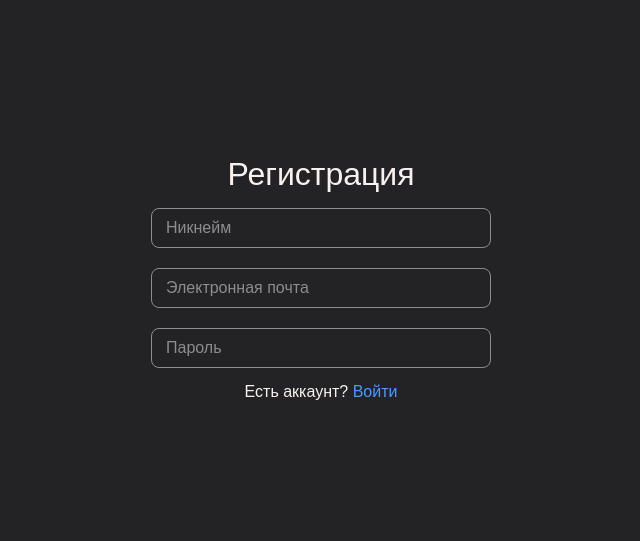
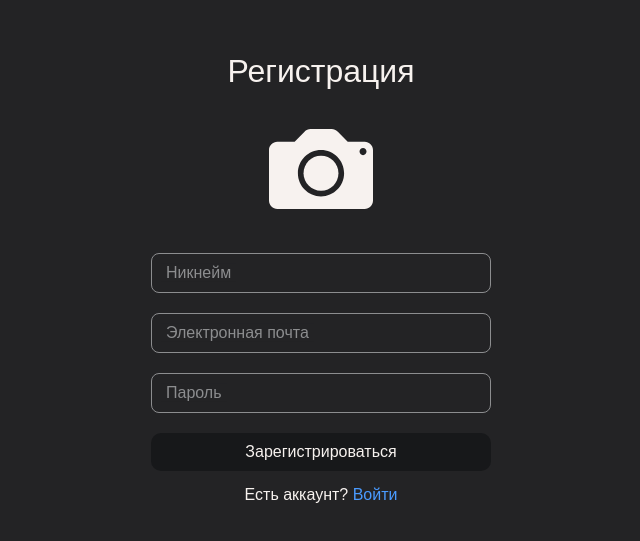
Before and after one commit to Alexandr-web/videoPlatform, a Nuxt app: page /auth/registration in a window 1280 px wide. Shown: the part 121-662 px from the top of the page, without its empty margins (319-959 px from the left). Built offline with nearby package versions, Linux system fonts and the light colour scheme.

Commit message:
закончил верстку и основной функционал авторизации на клиентской части

```diff
--- /dev/null
+++ b/components/icons/vCameraIcon.vue
@@ -0,0 +1,24 @@
+<template>
+  <svg
+    id="Layer_1"
+    style="enable-background:new 0 0 512 512;"
+    version="1.1"
+    viewBox="0 0 512 512"
+    xml:space="preserve"
+    xmlns="http://www.w3.org/2000/svg"
+    xmlns:xlink="http://www.w3.org/1999/xlink"
+    :class="classes.filter(Boolean).join(' ')"
+  ><g><path d="M430.4,147h-67.5l-40.4-40.8c0,0-0.2-0.2-0.3-0.2l-0.2-0.2v0c-6-6-14.1-9.8-23.3-9.8h-84c-9.8,0-18.5,4.2-24.6,10.9l0,0.1   l-39.5,40H81.6C63,147,48,161.6,48,180.2v202.1c0,18.6,15,33.7,33.6,33.7h348.8c18.5,0,33.6-15.1,33.6-33.7V180.2   C464,161.6,448.9,147,430.4,147z M256,365.5c-50.9,0-92.4-41.6-92.4-92.6c0-51.1,41.5-92.6,92.4-92.6c51,0,92.4,41.5,92.4,92.6   C348.4,323.9,307,365.5,256,365.5z M424.1,200.5c-7.7,0-14-6.3-14-14.1s6.3-14.1,14-14.1c7.7,0,14,6.3,14,14.1   S431.8,200.5,424.1,200.5z" /><path d="M256,202.9c-38.6,0-69.8,31.3-69.8,70c0,38.6,31.2,70,69.8,70c38.5,0,69.8-31.3,69.8-70C325.8,234.2,294.5,202.9,256,202.9   z" /></g></svg>
+</template>
+
+<script>
+  export default {
+    name: "CameraIconComponent",
+    props: {
+      classes: {
+        type: Array,
+        default: () => ([]),
+      },
+    },
+  };
+</script>
--- a/components/vForm.vue
+++ b/components/vForm.vue
@@ -1,8 +1,8 @@
 <template>
   <form
     class="form"
-    :class="(classes || []).filter(Boolean).join(' ')"
-    @submit.prevent="$emit('sendReq', getValueModels)"
+    :class="classes.filter(Boolean).join(' ')"
+    @submit.prevent="$emit('sendReq', dataForm)"
   >
     <div
       v-for="(fieldKey, index) in getFieldsKeys"
@@ -10,31 +10,73 @@
       class="form__field"
     >
       <label
-        class="form__label"
-        for="email"
+        v-if="fields[fieldKey].type === 'file'"
+        class="form__label form__area-file"
+        :class="{
+          'form__area-file--error': dataForm[fieldKey].error
+        }"
+        :for="fieldKey"
       >
         <input
-          v-model.trim="validations[fieldKey].model"
+          :id="fieldKey"
+          class="form__file"
+          type="file"
+          :accept="fields[fieldKey].accept.join(',')"
+          @change="loadFile($event, fieldKey)"
+        >
+        <div class="form__file-view">
+          <vCameraIcon
+            v-if="!dataForm[fieldKey].src"
+            :classes="['form__file-view-icon']"
+          />
+          <img
+            v-else
+            class="form__file-res"
+            :src="dataForm[fieldKey].src"
+          >
+        </div>
+      </label>
+      <label
+        v-else
+        class="form__label"
+        :for="fieldKey"
+      >
+        <input
+          :id="fieldKey"
+          v-model.trim="dataForm[fieldKey].model"
           class="form__input"
           :class="{
-            'form__input--invalid': validations[fieldKey].$invalid,
+            'form__input--invalid': !fields[fieldKey].isMatchRegexp(dataForm[fieldKey].model) && dataForm[fieldKey].model.length,
           }"
           :type="fields[fieldKey].type"
         >
         <span
           class="form__field-title"
           :class="{
-            'form__field-title--up': Boolean(validations[fieldKey].model.length),
+            'form__field-title--up': Boolean(dataForm[fieldKey].model.length),
           }"
         >{{ fields[fieldKey].title }}</span>
       </label>
     </div>
+    <button
+      class="form__submit"
+      :class="{
+        'pending-btn': pending,
+      }"
+      type="submit"
+      :disabled="pending"
+    >
+      {{ textButton }}
+    </button>
   </form>
 </template>
 
 <script>
+  import vCameraIcon from "@/components/icons/vCameraIcon";
+
   export default {
     name: "FormComponent",
+    components: { vCameraIcon, },
     props: {
       classes: {
         type: Array,
@@ -44,32 +86,76 @@
         type: Object,
         required: true,
       },
-      validParams: {
-        type: Array,
+      textButton: {
+        type: String,
+        required: true,
+      },
+      pending: {
+        type: Boolean,
         required: true,
       },
     },
-    data: () => ({ validations: {}, }),
+    data: () => ({ dataForm: {}, }),
     computed: {
       getFieldsKeys() {
         return Object.keys(this.fields);
       },
-      getValueModels() {
-        return Object.keys(this.validations).reduce((acc, key) => {
-          acc[key] = this.validations[key].model;
+    },
+    created() {
+      Object.keys(this.fields).map((key) => {
+        if (this.fields[key].type !== "file") {
+          this.dataForm[key] = { model: "", };
+        } else {
+          this.dataForm[key] = {
+            file: null,
+            src: "",
+            error: false,
+          };
+        }
+      });
+    },
+    methods: {
+      setOneKeyAtDataForm(key, val) {
+        this.dataForm = Object.keys(this.dataForm).reduce((acc, dataKey) => {
+          if (dataKey !== key) {
+            acc[dataKey] = this.dataForm[dataKey];
+          } else {
+            acc[key] = val;
+          }
 
           return acc;
         }, {});
       },
-    },
-    created() {
-      const obj = this.validParams.reduce((acc, { rules, name, }) => {
-        acc[name] = { rules, model: "", };
+      loadFile(e, fieldKey) {
+        const file = e.currentTarget.files[0];
 
-        return acc;
-      }, {});
+        if (file) {
+          const reader = new FileReader();
 
-      this.validations = { ...this.validations, ...obj, };
+          reader.readAsDataURL(file);
+          reader.addEventListener("load", () => {
+            this.setOneKeyAtDataForm(fieldKey, {
+              file,
+              src: reader.result,
+              error: false,
+            });
+          });
+
+          reader.addEventListener("error", () => {
+            this.setOneKeyAtDataForm(fieldKey, {
+              ...this.dataForm[fieldKey],
+              error: true,
+            });
+
+            throw reader.error;
+          });
+        } else {
+          this.setOneKeyAtDataForm(fieldKey, {
+            ...this.dataForm[fieldKey],
+            error: true,
+          });
+        }
+      },
     },
   };
 </script>
--- a/nuxt.config.js
+++ b/nuxt.config.js
@@ -18,7 +18,6 @@ export default {
   ],
 
   plugins: [
-    "@/plugins/validation.plugin"
   ],
 
   components: true,
--- a/pages/auth/login.vue
+++ b/pages/auth/login.vue
@@ -7,9 +7,10 @@
             Вход
           </h1>
           <vForm
-            :valid-params="validParams"
             :fields="fields"
             :classes="['auth__form']"
+            :text-button="textButton"
+            :pending="pending"
           />
           <div class="auth__callout">
             <p class="auth__callout-desc">
@@ -36,32 +37,24 @@
     components: { vForm, },
     layout: "empty",
     data: () => ({
-      validParams: [
-        {
-          name: "email",
-          rules: {
-            email: true,
-            required: true,
-          },
-        },
-        {
-          name: "password",
-          rules: {
-            required: true,
-            minLength: 6,
-          },
-        }
-      ],
       fields: {
         email: {
           title: "Электронная почта",
+          isMatchRegexp(val) {
+            return /^[\w-\.]+@([\w-]+\.)+[\w-]{2,4}$/g.test(val);
+          },
           type: "text",
         },
         password: {
           title: "Пароль",
+          isMatchRegexp(val) {
+            return /.{6,}/g.test(val);
+          },
           type: "password",
         },
       },
+      pending: false,
+      textButton: "Войти",
     }),
     head: { title: "Вход", },
   };
--- a/pages/auth/registration.vue
+++ b/pages/auth/registration.vue
@@ -7,9 +7,10 @@
             Регистрация
           </h1>
           <vForm
-            :valid-params="validParams"
             :fields="fields"
             :classes="['auth__form']"
+            :text-button="textButton"
+            :pending="pending"
           />
           <div class="auth__callout">
             <p class="auth__callout-desc">
@@ -36,43 +37,35 @@
     components: { vForm, },
     layout: "empty",
     data: () => ({
-      validParams: [
-        {
-          name: "nickname",
-          rules: {
-            minLength: 3,
-            required: true,
-          },
+      fields: {
+        avatar: {
+          type: "file",
+          accept: [".jpg", ".jpeg", ".png", ".svg"],
         },
-        {
-          name: "email",
-          rules: {
-            email: true,
-            required: true,
-          },
-        },
-        {
-          name: "password",
-          rules: {
-            required: true,
-            minLength: 6,
-          },
-        }
-      ],
-      fields: {
         nickname: {
           title: "Никнейм",
+          isMatchRegexp(val) {
+            return /.{3,}/g.test(val);
+          },
           type: "text",
         },
         email: {
           title: "Электронная почта",
+          isMatchRegexp(val) {
+            return /^[\w-\.]+@([\w-]+\.)+[\w-]{2,4}$/g.test(val);
+          },
           type: "text",
         },
         password: {
           title: "Пароль",
+          isMatchRegexp(val) {
+            return /.{6,}/g.test(val);
+          },
           type: "password",
         },
       },
+      pending: false,
+      textButton: "Зарегистрироваться",
     }),
     head: { title: "Регистрация", },
   };
--- a/static/scss/index.scss
+++ b/static/scss/index.scss
@@ -38,12 +38,44 @@
   display: flex;
   flex-direction: column;
 
+  &__area-file {
+    cursor: pointer;
+
+    &--error {
+      border: 1px solid $red;
+    }
+  }
+
+  &__file {
+    display: none;
+
+    &-res {
+      width: 128px;
+      height: 128px;
+      border-radius: 50%;
+    }
+
+    &-view {
+      display: flex;
+      justify-content: center;
+      align-items: center;
+      height: 100%;
+
+      &-icon {
+        fill: $white;
+        width: 128px;
+      }
+    }
+  }
+
   &__field {
     &:not(:last-child) {
       margin-bottom: 20px;
     }
 
     &-title {
+      cursor: text;
+      user-select: none;
       position: absolute;
       z-index: 1;
       transform: translate(10px, calc($inputHeight / 3.8));
@@ -93,4 +125,38 @@
       @extend .form__field-title--up;
     }
   }
+
+  &__submit {
+    cursor: pointer;
+    padding: 10px;
+    border-radius: 10px;
+    background: $black;
+    color: $white;
+    border: none;
+  }
 }
+
+.pending-btn {
+  position: relative;
+  overflow: hidden;
+
+  &::before {
+    content: "";
+    width: 25%;
+    height: 100%;
+    background: $grey;
+    position: absolute;
+    opacity: .3;
+    z-index: 99;
+    left: 0;
+    top: 0;
+    transform: translateX(-100%);
+    animation: loader 1s infinite;
+  }
+}
+
+@keyframes loader {
+  100% {
+    transform: translateX(400%);
+  }
+}
```
Also changed, not shown: static/css/main.css, 1 other file (tests, documents, lock files or other folders).
